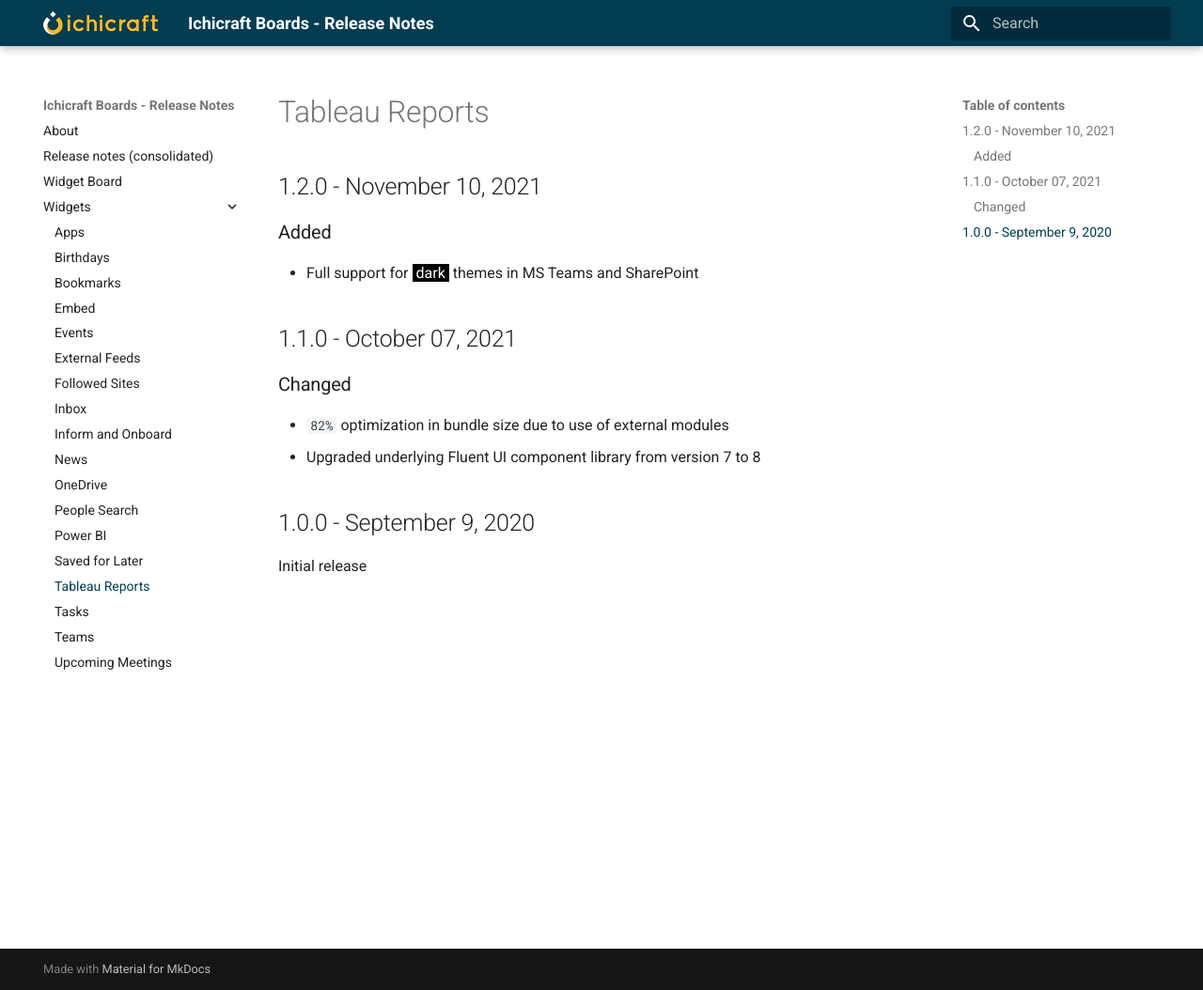
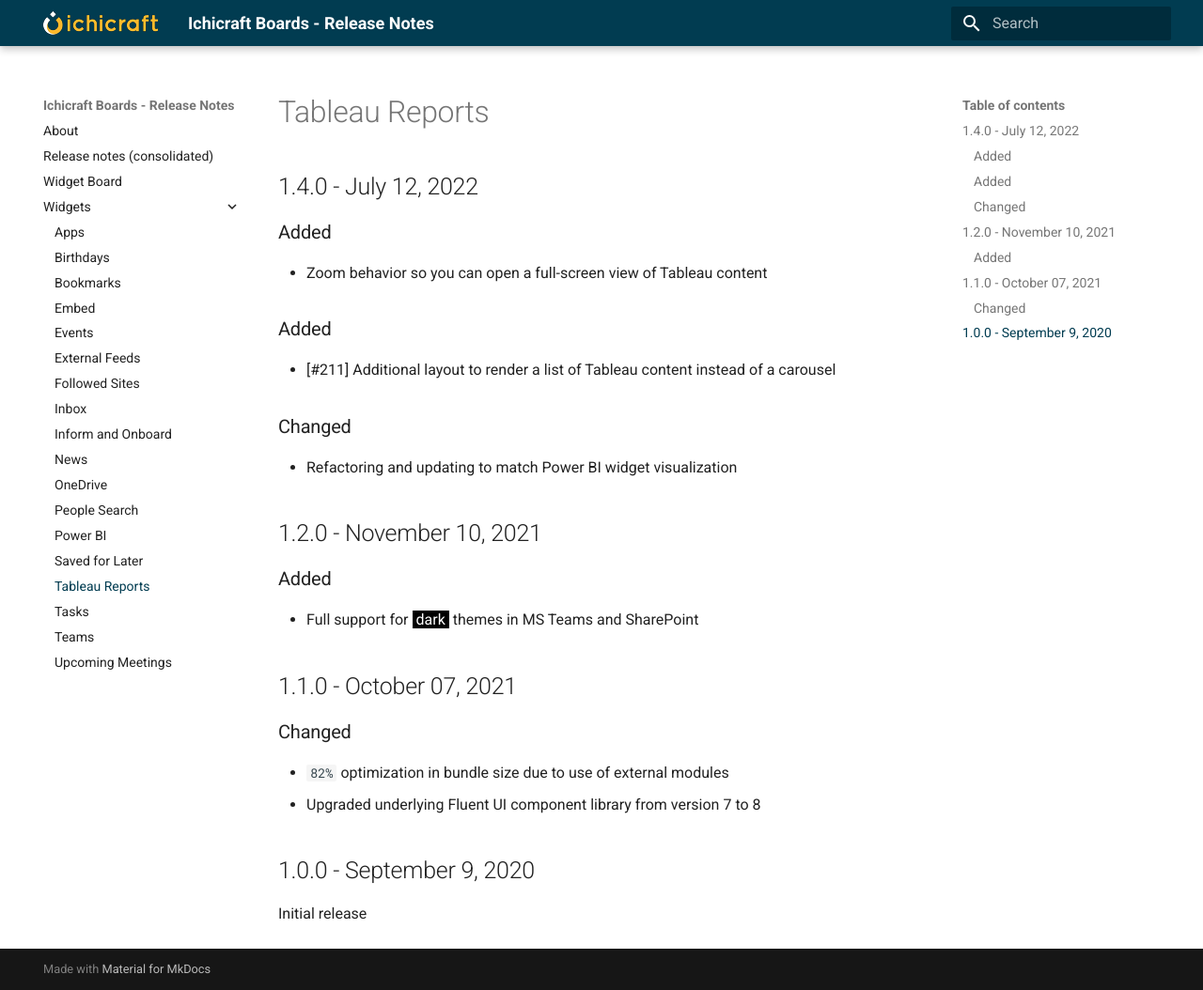
Before and after one commit to ichicraft/widgets-docs, an MkDocs documentation site: the page built from docs/Widgets/Tableau Reports.md, in a window 1280 px wide and 1054 px high. Shown: the whole window at 94% size. Built offline with MkDocs 1.6.1 and Material for MkDocs 9.7.7, drawn with Linux system fonts in a browser that asks for light colours.

```diff
--- a/docs/Widgets/Tableau Reports.md
+++ b/docs/Widgets/Tableau Reports.md
@@ -1,3 +1,14 @@
+## 1.4.0 - July 12, 2022
+
+### Added
+- Zoom behavior so you can open a full-screen view of Tableau content
+
+### Added
+- [#211] Additional layout to render a list of Tableau content instead of a carousel
+
+### Changed
+- Refactoring and updating to match Power BI widget visualization
+
 ## 1.2.0 - November 10, 2021
 
 ### Added
```
Also changed, not shown: docs/Release-notes-(consolidated).md (+11 -0 lines).
